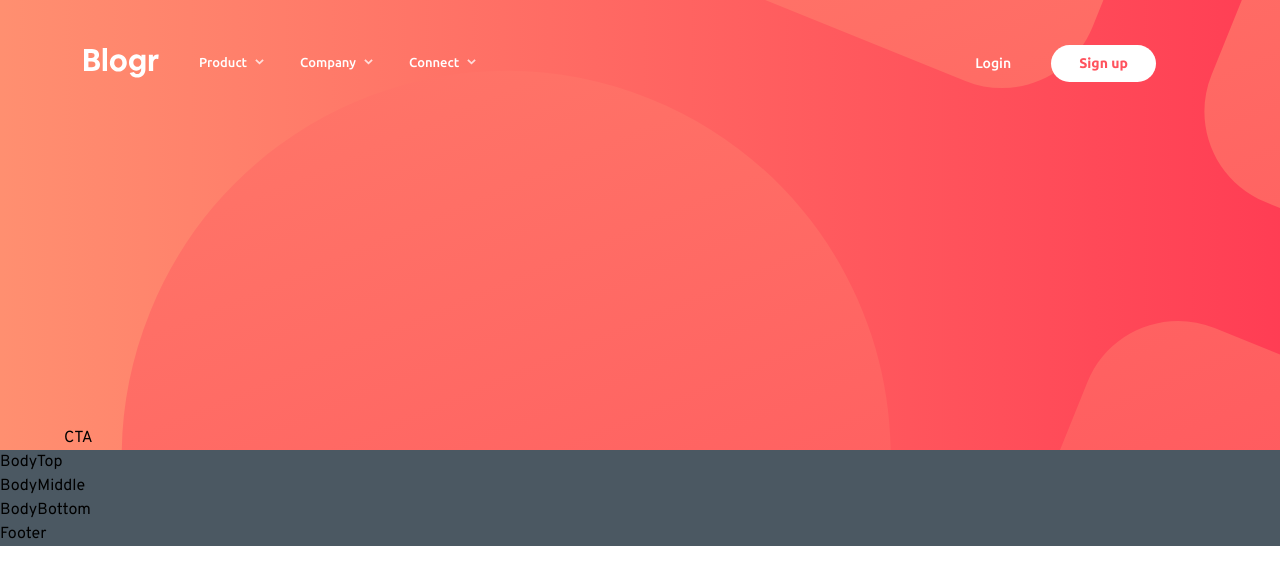
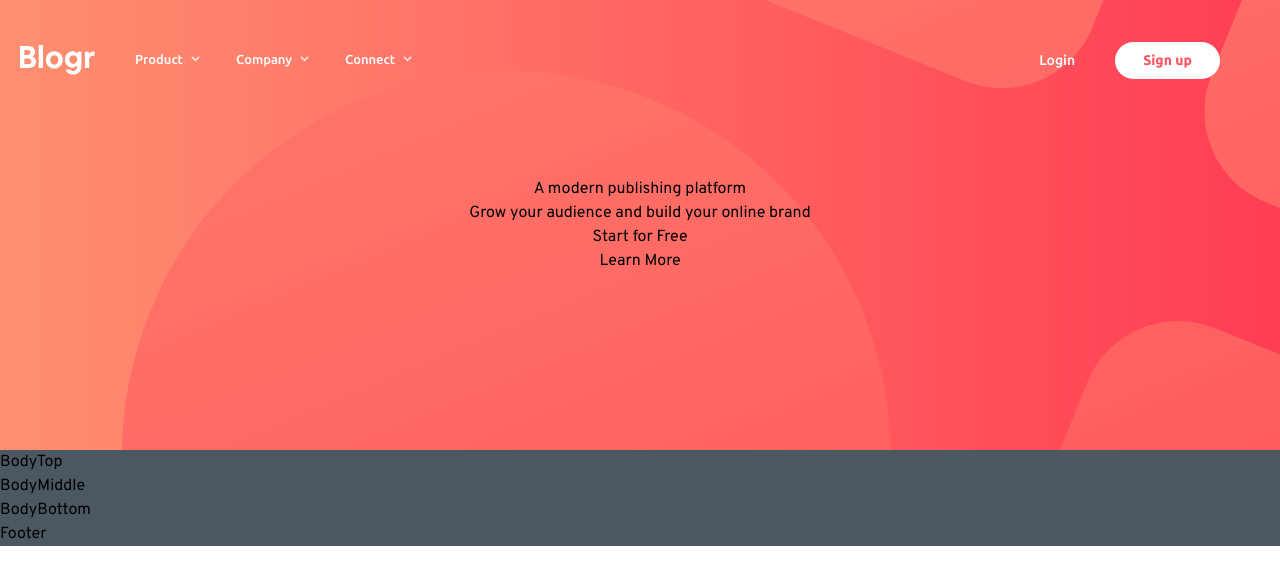
Before and after one commit to rachelharu/react-landingpage-blogr, a React (Vite) app: page / in a window 1280 px wide. Shown: the top 584 px of the page. Built offline with nearby package versions, Linux system fonts and the light colour scheme.

Commit message:
create CTA

```diff
--- a/src/App.jsx
+++ b/src/App.jsx
@@ -6,10 +6,10 @@
     <div className='bg-cta-gradient h-[450px]'>
       <div className={`flex-col h-[450px] relative overflow-hidden ${styles.paddingX} ${styles.flexCenter}`}>
         <div className="background-img z-[0] absolute"></div>
-        <div className={`mt-5 margin-bottom z-[2] ${styles.boxWidth}`}>
+        <div className={`mt-5 margin-bottom absolute z-[2] ${styles.boxWidth}`}>
           <Navbar />
         </div>
-        <div className={`${styles.boxWidth}`}>
+        <div className={`z-[0] ${styles.boxWidth}`}>
           <CTA />
         </div>
       </div>
--- a/src/components/CTA.jsx
+++ b/src/components/CTA.jsx
@@ -1,9 +1,19 @@
-import React from 'react'
+import React from 'react';
 
 const CTA = () => {
   return (
-    <div>CTA</div>
-  )
-}
+    <div className="grid place-items-center">
+      <h1>A modern publishing platform</h1>
+      <h3>Grow your audience and build your online brand</h3>
 
-export default CTA
+      <button>
+      Start for Free
+      </button>
+      <button>
+      Learn More
+      </button>
+    </div>
+  );
+};
+
+export default CTA;
--- a/src/components/Navbar.jsx
+++ b/src/components/Navbar.jsx
@@ -74,7 +74,7 @@
         {/* hamburger items */}
         <div className={`${ openId ? 'flex' : 'hidden'}
         p-6 absolute top-20 right-0
-        mx-4 my-2 min-w-[140px] w-[90%] bg-white rounded`}>
+        mx-4 my-2 min-w-[140px] w-[90%] shadow-md bg-white rounded`}>
          <ul className='list-none flex flex-col items-center flex-1'>
             {navLinks.map((nav, index) => (
               <li
--- a/src/index.css
+++ b/src/index.css
@@ -35,7 +35,7 @@
 }
 
 .margin-bottom {
-  margin-bottom: 320px;
+  margin-bottom: 350px;
 }
 
 .button-cta-gradient {
```
